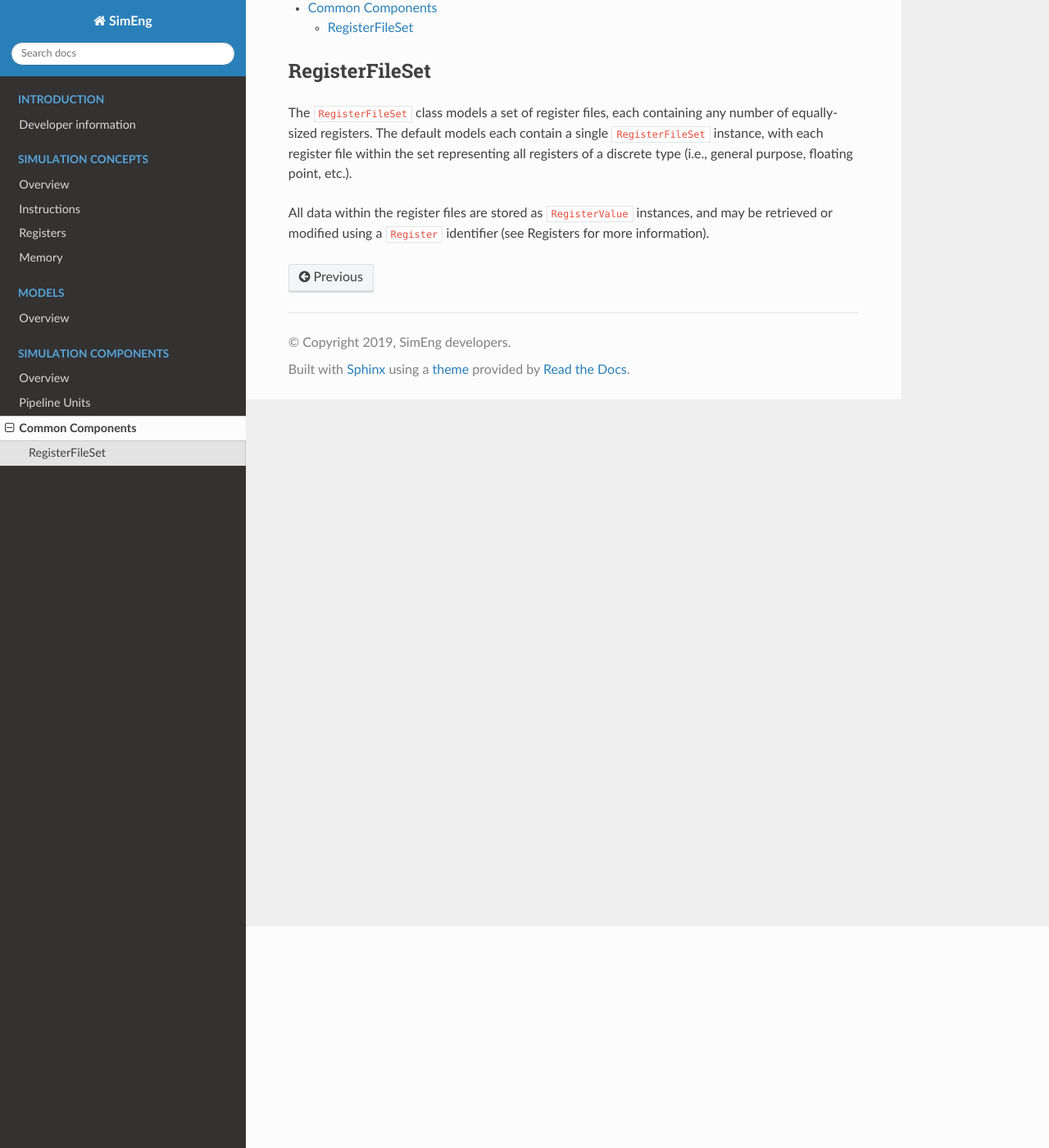
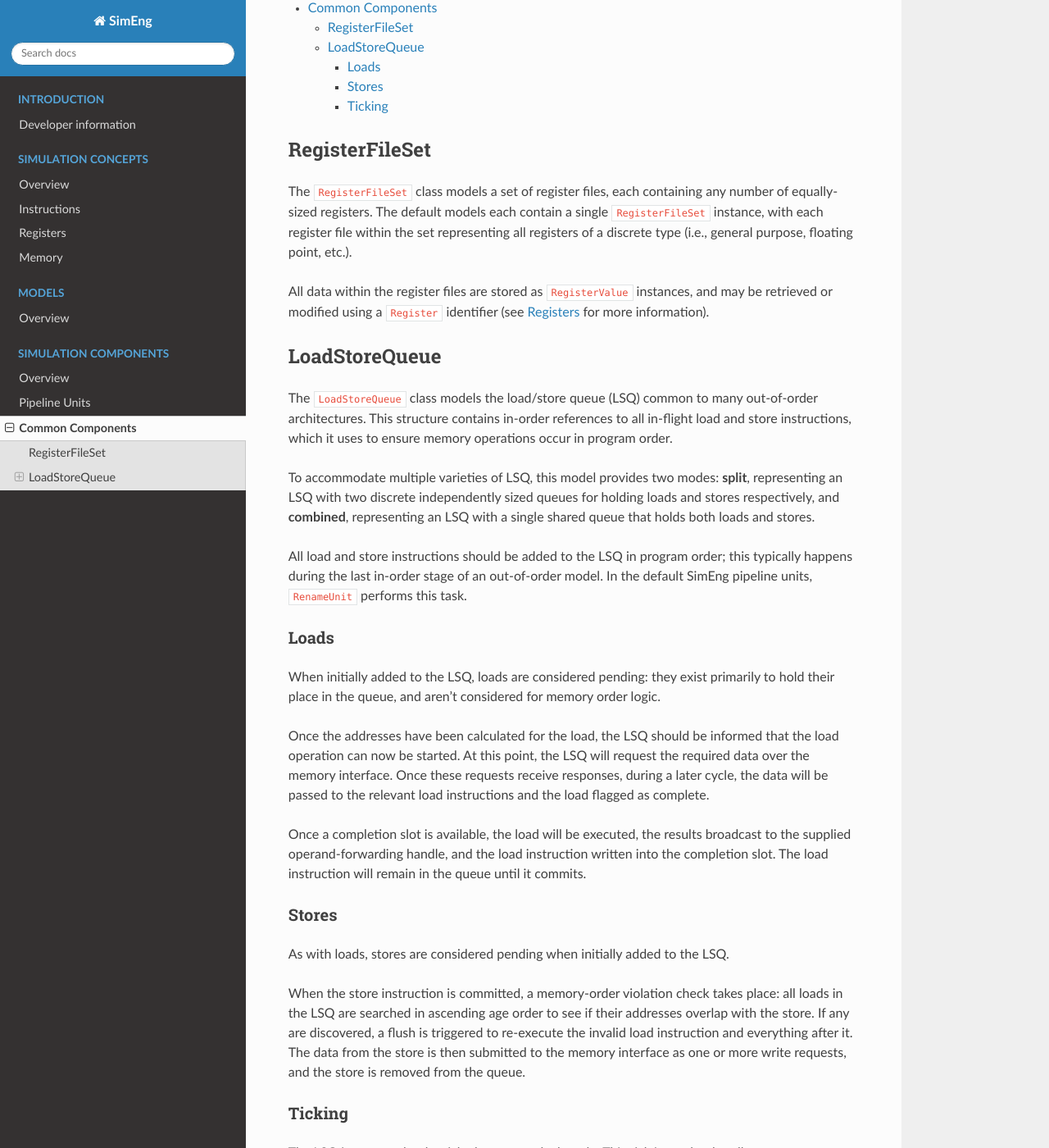
Before and after one commit to UoB-HPC/SimEng, a Sphinx documentation site: the page built from docs/sphinx/pipeline/components.rst, in a window 1280 px wide and 1400 px high, scrolled down 270 px. Shown: the whole window at 82% size. Built offline with Sphinx 7.4.7 and the Read the Docs theme 2.0.0, drawn with Linux system fonts in a browser that asks for light colours; some of the changed text lies outside the part shown.

Commit message:
Adds documentation for load/store queue

```diff
--- a/docs/sphinx/pipeline/components.rst
+++ b/docs/sphinx/pipeline/components.rst
@@ -10,4 +10,40 @@ RegisterFileSet
 
 The ``RegisterFileSet`` class models a set of register files, each containing any number of equally-sized registers. The default models each contain a single ``RegisterFileSet`` instance, with each register file within the set representing all registers of a discrete type (i.e., general purpose, floating point, etc.).
 
-All data within the register files are stored as ``RegisterValue`` instances, and may be retrieved or modified using a ``Register`` identifier (see Registers for more information).
+All data within the register files are stored as ``RegisterValue`` instances, and may be retrieved or modified using a ``Register`` identifier (see :ref:`registers` for more information).
+
+LoadStoreQueue
+--------------
+
+The ``LoadStoreQueue`` class models the load/store queue (LSQ) common to many out-of-order architectures. This structure contains in-order references to all in-flight load and store instructions, which it uses to ensure memory operations occur in program order.
+
+To accommodate multiple varieties of LSQ, this model provides two modes: **split**, representing an LSQ with two discrete independently sized queues for holding loads and stores respectively, and **combined**, representing an LSQ with a single shared queue that holds both loads and stores.
+
+All load and store instructions should be added to the LSQ in program order; this typically happens during the last in-order stage of an out-of-order model. In the default SimEng pipeline units, ``RenameUnit`` performs this task.
+
+Loads
+*****
+
+When initially added to the LSQ, loads are considered pending: they exist primarily to hold their place in the queue, and aren't considered for memory order logic.
+
+Once the addresses have been calculated for the load, the LSQ should be informed that the load operation can now be started. At this point, the LSQ will request the required data over the memory interface. Once these requests receive responses, during a later cycle, the data will be passed to the relevant load instructions and the load flagged as complete.
+
+Once a completion slot is available, the load will be executed, the results broadcast to the supplied operand-forwarding handle, and the load instruction written into the completion slot. The load instruction will remain in the queue until it commits.
+
+Stores
+******
+
+As with loads, stores are considered pending when initially added to the LSQ.
+
+When the store instruction is committed, a memory-order violation check takes place: all loads in the LSQ are searched in ascending age order to see if their addresses overlap with the store. If any are discovered, a flush is triggered to re-execute the invalid load instruction and everything after it. The data from the store is then submitted to the memory interface as one or more write requests, and the store is removed from the queue.
+
+Ticking
+*******
+
+The LSQ is expected to be ticked once per clock cycle. This tick is used to handle responses to memory read requests, and finish execution of completed load instructions.
+
+Handling responses
+    The memory interface is scanned for completed read requests. If any are present, the relevant load instruction is found and the data supplied, marking the load as complete.
+
+Finishing execution
+    Depending on the number of completion slots available, completed load instructions are identified and executed to arrange the loaded data into the output register format, before writing the instructions into the completion slots.
--- a/docs/sphinx/registers.rst
+++ b/docs/sphinx/registers.rst
@@ -1,7 +1,7 @@
+.. _registers:
+
 Registers
 =========
-
-.. _registers:
 
 Instructions in SimEng primarily operate upon registers. Each instruction may request data from any number of registers, and may update any number of registers upon completion.
 
```
